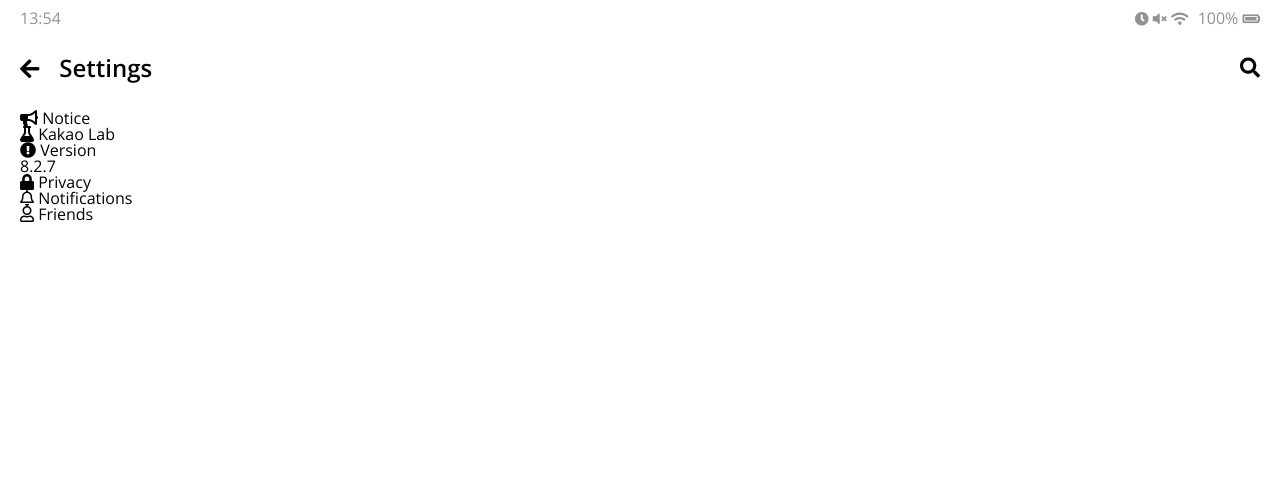
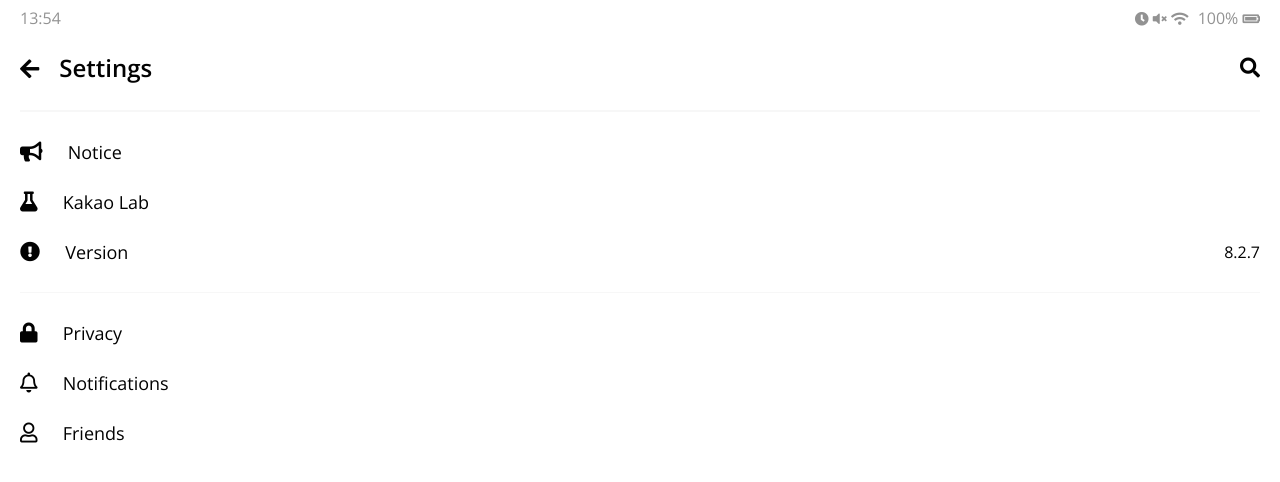
Before and after one commit to free-ko/study-clone-kakao, a plain HTML site: page settings.html in a window 1280 px wide. Drawn offline with nearby package versions, Linux system fonts and the light colour scheme.

Commit message:
#7.11 Settings Screen

```diff
--- /dev/null
+++ b/css/settings.css
@@ -0,0 +1,32 @@
+.settings {
+  border-top: 1px solid #f7f7f7;
+}
+
+.settings .settings__list {
+  border-top: 1px solid #f7f7f7;
+  padding: 30px 0px;
+}
+
+.settings__setting .settings__icon {
+  font-size: 20px;
+  margin-right: 20px;
+  cursor: pointer;
+}
+
+.settings__setting .settings__title {
+  font-size: 18px;
+}
+
+.settings .settings__setting {
+  margin-bottom: 30px;
+}
+
+.settings .settings__setting:last-child {
+  margin-bottom: 0;
+}
+
+.settings .settings__vertion {
+  display: flex;
+  justify-content: space-between;
+  align-items: center;
+}
--- a/css/styles.css
+++ b/css/styles.css
@@ -7,6 +7,7 @@
 @import "friends.css";
 @import "find.css";
 @import "more.css";
+@import "settings.css";
 
 /* Default Valuce */
 
--- a/settings.html
+++ b/settings.html
@@ -50,6 +50,7 @@
           <li class="settings__setting">
             <span class="settings__icon">
               <i class="fas fa-bullhorn"></i>
+            </span>
             <span class="settings__title">Notice</span>
           </li>
           <li class="settings__setting">
@@ -58,7 +59,7 @@
             </span>
             <span class="settings__title">Kakao Lab</span>
           </li>
-          <li class="settings__setting">
+          <li class="settings__setting settings__vertion">
             <div class="settings__coulmn">
               <span class="settings__icon">
                 <i class="fas fa-exclamation-circle"></i>
```
Lines whose indentation alone changed are shown as unchanged.
